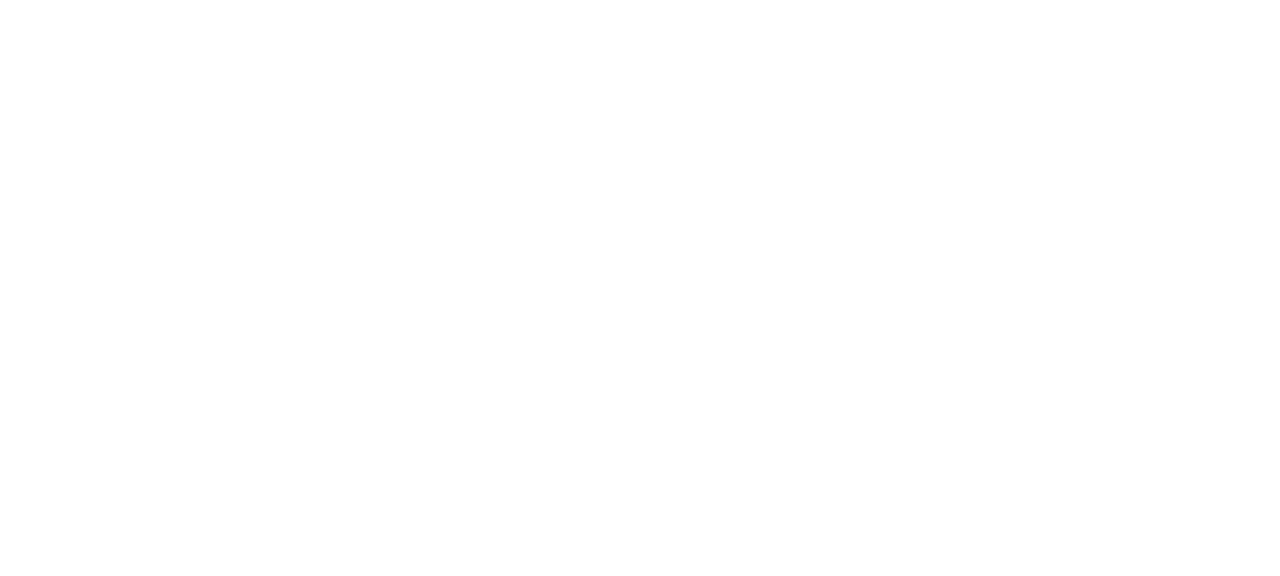
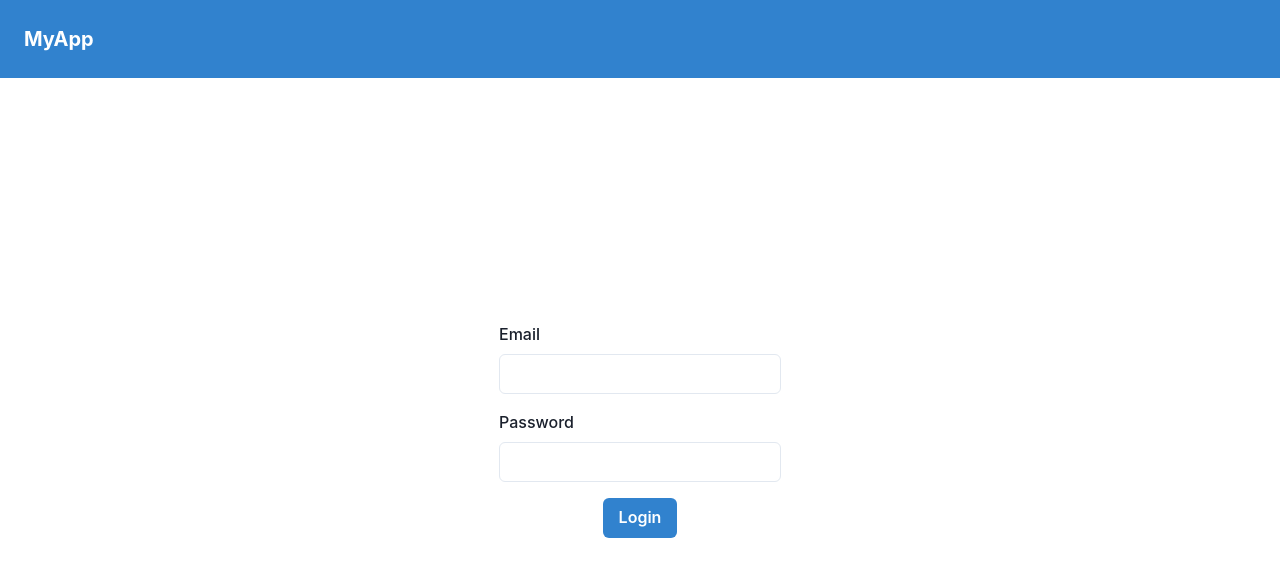
Before and after one commit to GPT-Engineer-App-Dev/clean-react, a React (Vite) app: page /login in a window 1280 px wide. Before the commit this address had no page. Shown: the top 576 px of the page. Built offline with nearby package versions, Linux system fonts and the light colour scheme.

Commit message:
Added login functionality using Supabase. Implemented a login page with email and password fields, error handling, and redirection upon successful login. Integrated the login form into the existing React app and added a logout button on the main page.

```diff
--- a/src/App.jsx
+++ b/src/App.jsx
@@ -1,11 +1,13 @@
 import { Route, BrowserRouter as Router, Routes } from "react-router-dom";
 import Index from "./pages/Index.jsx";
+import Login from "./pages/Login.jsx";
 
 function App() {
   return (
     <Router>
       <Routes>
         <Route exact path="/" element={<Index />} />
+      <Route path="/login" element={<Login />} />
       </Routes>
     </Router>
   );
--- a/src/integrations/supabase/index.js
+++ b/src/integrations/supabase/index.js
@@ -42,6 +42,13 @@ Venues // table: venues
     name: string
     location: string
     description: string
+    created_at: string
+    updated_at: string
+
+Users // table: users
+    id: number
+    email: string
+    password: string
     created_at: string
     updated_at: string
 
@@ -154,3 +161,39 @@ export const useDeleteVenue = () => {
         },
     });
 };
+
+// Hooks for Users
+export const useUsers = () => useQuery({
+    queryKey: ['users'],
+    queryFn: () => fromSupabase(supabase.from('users').select('*')),
+});
+
+export const useAddUser = () => {
+    const queryClient = useQueryClient();
+    return useMutation({
+        mutationFn: (newUser) => fromSupabase(supabase.from('users').insert([newUser])),
+        onSuccess: () => {
+            queryClient.invalidateQueries('users');
+        },
+    });
+};
+
+export const useUpdateUser = () => {
+    const queryClient = useQueryClient();
+    return useMutation({
+        mutationFn: (updatedUser) => fromSupabase(supabase.from('users').update(updatedUser).eq('id', updatedUser.id)),
+        onSuccess: () => {
+            queryClient.invalidateQueries('users');
+        },
+    });
+};
+
+export const useDeleteUser = () => {
+    const queryClient = useQueryClient();
+    return useMutation({
+        mutationFn: (id) => fromSupabase(supabase.from('users').delete().eq('id', id)),
+        onSuccess: () => {
+            queryClient.invalidateQueries('users');
+        },
+    });
+};
--- a/src/main.jsx
+++ b/src/main.jsx
@@ -2,7 +2,7 @@ import React from "react";
 import ReactDOM from "react-dom/client";
 import App from "./App.jsx";
 import { ChakraProvider, extendTheme } from "@chakra-ui/react";
-import { SupabaseProvider } from "./integrations/supabase/index.js";
+import { SupabaseAuthProvider } from "./integrations/supabase/auth.jsx";
 
 const colors = {
   brand: {
@@ -17,9 +17,9 @@ const theme = extendTheme({ colors });
 ReactDOM.createRoot(document.getElementById("root")).render(
   <React.StrictMode>
     <ChakraProvider theme={theme}>
-      <SupabaseProvider>
+      <SupabaseAuthProvider>
         <App />
-      </SupabaseProvider>
+      </SupabaseAuthProvider>
     </ChakraProvider>
   </React.StrictMode>
 );
--- a/src/pages/Index.jsx
+++ b/src/pages/Index.jsx
@@ -1,7 +1,10 @@
-import { Box, Container, Flex, Text, VStack, Link } from "@chakra-ui/react";
+import { Box, Container, Flex, Text, VStack, Link, Button } from "@chakra-ui/react";
 import { Link as RouterLink } from "react-router-dom";
+import { useSupabaseAuth } from "../integrations/supabase/auth.jsx";
 
 const Index = () => {
+  const { session, logout } = useSupabaseAuth();
+
   return (
     <Box>
       <Flex
@@ -22,6 +25,15 @@ const Index = () => {
           <Link as={RouterLink} to="/about" margin="0 1rem">
             About
           </Link>
+          {session ? (
+            <Button onClick={logout} colorScheme="red" margin="0 1rem">
+              Logout
+            </Button>
+          ) : (
+            <Link as={RouterLink} to="/login" margin="0 1rem">
+              Login
+            </Link>
+          )}
         </Flex>
       </Flex>
       <Container
--- /dev/null
+++ b/src/pages/Login.jsx
@@ -0,0 +1,74 @@
+import { useState } from 'react';
+import { Box, Button, Container, Flex, FormControl, FormLabel, Input, Text, VStack } from '@chakra-ui/react';
+import { useNavigate } from 'react-router-dom';
+import { supabase } from '../integrations/supabase/index.js';
+
+const Login = () => {
+  const [email, setEmail] = useState('');
+  const [password, setPassword] = useState('');
+  const [error, setError] = useState('');
+  const navigate = useNavigate();
+
+  const handleLogin = async (e) => {
+    e.preventDefault();
+    const { error } = await supabase.auth.signInWithPassword({ email, password });
+    if (error) {
+      setError(error.message);
+    } else {
+      navigate('/');
+    }
+  };
+
+  return (
+    <Box>
+      <Flex
+        as="nav"
+        bg="blue.500"
+        color="white"
+        padding="1.5rem"
+        justifyContent="space-between"
+        alignItems="center"
+      >
+        <Text fontSize="xl" fontWeight="bold">
+          MyApp
+        </Text>
+      </Flex>
+      <Container
+        centerContent
+        maxW="container.md"
+        height="calc(100vh - 80px)"
+        display="flex"
+        flexDirection="column"
+        justifyContent="center"
+        alignItems="center"
+      >
+        <VStack spacing={4} as="form" onSubmit={handleLogin}>
+          <FormControl id="email">
+            <FormLabel>Email</FormLabel>
+            <Input
+              type="email"
+              value={email}
+              onChange={(e) => setEmail(e.target.value)}
+              required
+            />
+          </FormControl>
+          <FormControl id="password">
+            <FormLabel>Password</FormLabel>
+            <Input
+              type="password"
+              value={password}
+              onChange={(e) => setPassword(e.target.value)}
+              required
+            />
+          </FormControl>
+          {error && <Text color="red.500">{error}</Text>}
+          <Button type="submit" colorScheme="blue">
+            Login
+          </Button>
+        </VStack>
+      </Container>
+    </Box>
+  );
+};
+
+export default Login;
```
